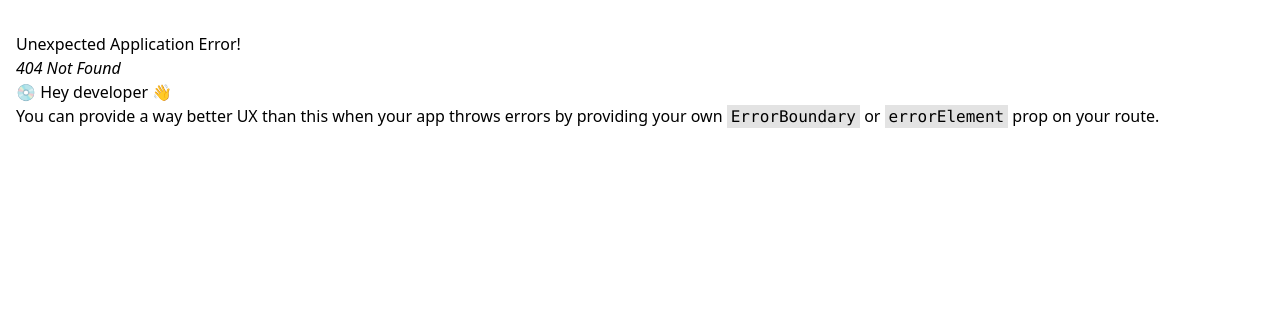
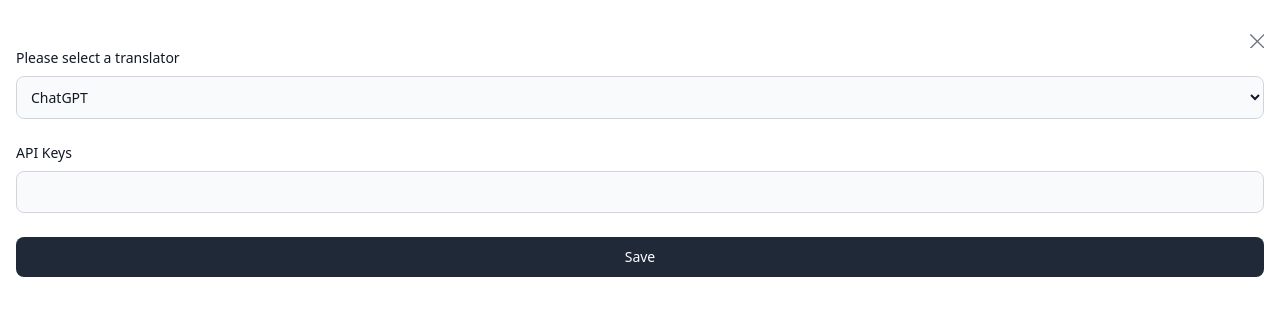
Before and after one commit to mintsweet/easy-lang, a React (Vite) app: page /settings in a window 1280 px wide. Before the commit this address had no page. Shown: the top 316 px of the page. Built offline with nearby package versions, Linux system fonts and the light colour scheme.

Commit message:
feat: add a new page settings

```diff
--- a/package.json
+++ b/package.json
@@ -50,6 +50,7 @@
     "vite": "^5.4.7"
   },
   "dependencies": {
+    "@mints/hooks": "^1.0.0-beta.5",
     "autoprefixer": "^10.4.20",
     "postcss": "^8.4.47",
     "react": "^18.3.1",
--- a/src/ui/app/router.tsx
+++ b/src/ui/app/router.tsx
@@ -1,6 +1,6 @@
 import { createBrowserRouter } from 'react-router-dom';
 
-import { Home, Onboard } from '@/pages';
+import { Home, Onboard, Settings } from '@/pages';
 
 export const router = createBrowserRouter([
   {
@@ -8,6 +8,10 @@
     element: <Onboard />,
   },
   {
+    path: '/settings',
+    element: <Settings />,
+  },
+  {
     path: '/',
     element: <Home />,
   },
--- /dev/null
+++ b/src/ui/components/dropdown.tsx
@@ -0,0 +1,39 @@
+import { useToggle } from '@mints/hooks';
+
+interface Props {
+  items: Array<{
+    key: string;
+    label: string;
+  }>;
+  children: React.ReactNode;
+  onClick?: (key: string, item: { key: string; label: string }) => void;
+}
+
+export const Dropdown = ({ items, children, onClick }: Props) => {
+  const [show, setShow] = useToggle();
+
+  return (
+    <div className="relative">
+      <button
+        className="inline-flex items-center"
+        type="button"
+        onClick={setShow}
+      >
+        {children}
+      </button>
+      {show && (
+        <div className="absolute right-0 z-10 bg-white divide-y divide-gray-100 rounded-lg shadow w-44">
+          <ul className="py-2 text-sm text-gray-700">
+            {items.map((it) => (
+              <li key={it.key} onClick={() => onClick?.(it.key, it)}>
+                <span className="block px-4 py-2 hover:bg-gray-100 cursor-pointer">
+                  {it.label}
+                </span>
+              </li>
+            ))}
+          </ul>
+        </div>
+      )}
+    </div>
+  );
+};
--- a/src/ui/components/index.ts
+++ b/src/ui/components/index.ts
@@ -1,3 +1,4 @@
+export * from './dropdown';
 export * from './file-upload';
 export * from './select-lang';
 export * from './select-translator';
--- a/src/ui/pages/home.tsx
+++ b/src/ui/pages/home.tsx
@@ -1,7 +1,7 @@
 import { useState, useEffect } from 'react';
 import { useNavigate } from 'react-router-dom';
 
-import { SelectLang, FileUpload } from '@/components';
+import { Dropdown, SelectLang, FileUpload } from '@/components';
 import { useTranslator } from '@/context';
 
 export const Home = () => {
@@ -22,8 +22,33 @@
     setToLang(fromLang);
   };
 
+  const handleDropdownClick = (key: string) => {
+    navigate(key);
+  };
+
   return (
     <div className="flex flex-col">
+      <div className="flex justify-end mb-6">
+        <Dropdown
+          items={[{ key: 'settings', label: 'Settings' }]}
+          onClick={handleDropdownClick}
+        >
+          <svg
+            className="w-6 h-6 text-gray-500"
+            xmlns="http://www.w3.org/2000/svg"
+            fill="none"
+            viewBox="0 0 17 14"
+          >
+            <path
+              stroke="currentColor"
+              strokeLinecap="round"
+              strokeLinejoin="round"
+              strokeWidth="2"
+              d="M1 1h15M1 7h15M1 13h15"
+            ></path>
+          </svg>
+        </Dropdown>
+      </div>
       <div className="flex justify-between items-center">
         <SelectLang type="from" value={fromLang} onChange={setFromLang} />
         <svg
--- a/src/ui/pages/index.ts
+++ b/src/ui/pages/index.ts
@@ -1,2 +1,3 @@
 export * from './home';
 export * from './onboard';
+export * from './settings';
--- /dev/null
+++ b/src/ui/pages/settings.tsx
@@ -0,0 +1,48 @@
+import { useNavigate } from 'react-router-dom';
+
+import { SelectTranslator } from '@/components';
+import { useTranslator } from '@/context';
+
+export const Settings = () => {
+  const navigate = useNavigate();
+  const [translator, setTranslator] = useTranslator();
+
+  return (
+    <div className="flex flex-col">
+      <div className="flex justify-end">
+        <svg
+          className="w-4 h-4 text-gray-500 cursor-pointer"
+          xmlns="http://www.w3.org/2000/svg"
+          fill="none"
+          viewBox="0 0 12 12"
+          onClick={() => navigate('/')}
+        >
+          <path
+            stroke="currentColor"
+            strokeLinecap="round"
+            strokeLinejoin="round"
+            strokeWidth="1"
+            d="M2 2l10 10"
+          ></path>
+          <path
+            stroke="currentColor"
+            strokeLinecap="round"
+            strokeLinejoin="round"
+            strokeWidth="1"
+            d="M12 2L2 12"
+          ></path>
+        </svg>
+      </div>
+      <SelectTranslator translator={translator} setTranslator={setTranslator} />
+      <div className="block">
+        <button
+          type="button"
+          className="block w-full text-white bg-gray-800 hover:bg-gray-900 focus:outline-none focus:ring-4 focus:ring-gray-300 font-medium rounded-lg text-sm px-5 py-2.5"
+          onClick={() => navigate('/')}
+        >
+          Save
+        </button>
+      </div>
+    </div>
+  );
+};
```
Also changed, not shown: 1 other file (tests, documents, lock files or other folders).
